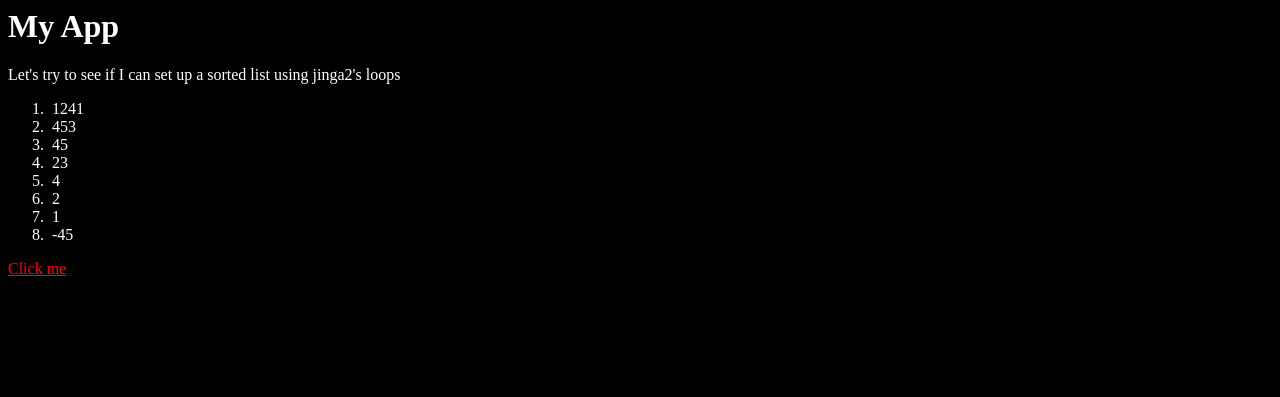
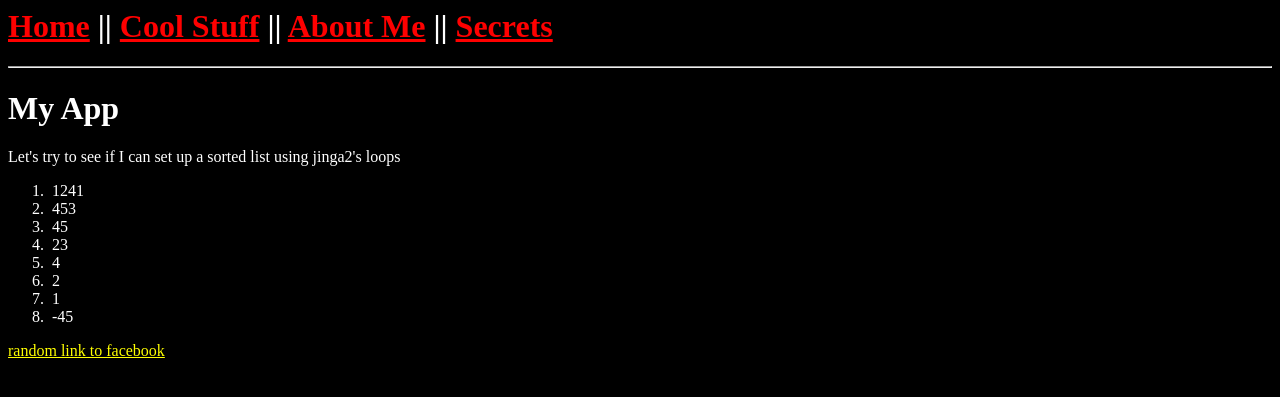
Before and after one commit to roopeshkom/first-flask-webapp, a Flask app: page / in a window 1280 px wide. Shown: the top 397 px of the page. Run offline with Flask 2, Linux system fonts and the light colour scheme.

Commit message:
Added links and 404 page

```diff
--- a/app/run.py
+++ b/app/run.py
@@ -6,9 +6,15 @@ from flask import render_template
 app = Flask(__name__)
 
 @app.route('/')
-@app.route("/index")
+@app.route('/index')
 def hello():
 	lis = [1,1241,4,453,-45, 45,2,23]
-	return render_template("index.html", lis = sorted(lis, reverse=True), url = "https://www.facebook.com")
+	return render_template("index.html", lis = sorted(lis, reverse=True))
+
+@app.route('/cool-stuff')
+@app.route('/about-me')
+@app.route('/secrets')
+def ohno():
+	return render_template("404.html", lol = range(13))
 
 app.run(debug = True)
--- a/app/static/styles.css
+++ b/app/static/styles.css
@@ -3,22 +3,17 @@ body
 	background-color: black;
 }
 
-h1
+.white
 {
 	color: white;
 }
 
-ol
+#yellow
 {
-	color: white;
-}
-
-p
-{
-	color: white;
+	color:yellow;
 }
 
 a
 {
-	color: red;
+	color:red;
 }
--- /dev/null
+++ b/app/templates/base.html
@@ -0,0 +1,18 @@
+<html>
+	<head>
+		<title>Testing</title>
+		<link rel="stylesheet" href={{ url_for('static', filename='styles.css') }}>
+	</head>
+	<body>
+		<div>
+			<h1 class = "white">
+				<a href="/index">Home</a> ||
+				<a href="/cool-stuff">Cool Stuff</a> ||
+				<a href="/about-me">About Me</a> ||
+				<a href="/secrets">Secrets</a>
+			</h1>
+		</div>
+    	<hr>
+    	{% block content %}{% endblock %}
+	</body>
+</html>
--- a/app/templates/index.html
+++ b/app/templates/index.html
@@ -1,16 +1,11 @@
-<html>
-	<head>
-		<title>Testing</title>
-		<link rel="stylesheet" href={{ url_for('static', filename='styles.css') }}>
-	</head>
-	<body>
-		<h1>My App</h1>
-		<p>Let's try to see if I can set up a sorted list using jinga2's loops</p>
-		<ol>
-			{% for i in lis %}
-			<li>&nbsp;{{ i }}</li>
-			{% endfor %}
-		</ol>
-		<a href={{ url }}> Click me</a>
-	</body>
-</html>
+{% extends "base.html" %}
+{% block content %}
+<h1 class="white">My App</h1>
+<p class="white">Let's try to see if I can set up a sorted list using jinga2's loops</p>
+<ol>
+	{% for i in lis %}
+	<li class="white">&nbsp;{{ i }}</li>
+	{% endfor %}
+</ol>
+<a id="yellow" href="facebook.com"> random link to facebook</a>
+{% endblock %}
```
Also changed, not shown: app/templates/404.html (added, +8 -0 lines).
